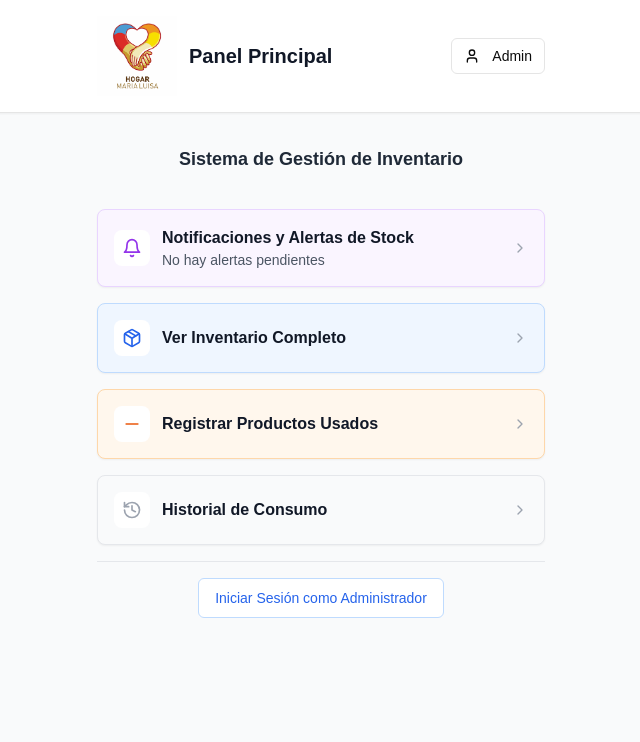
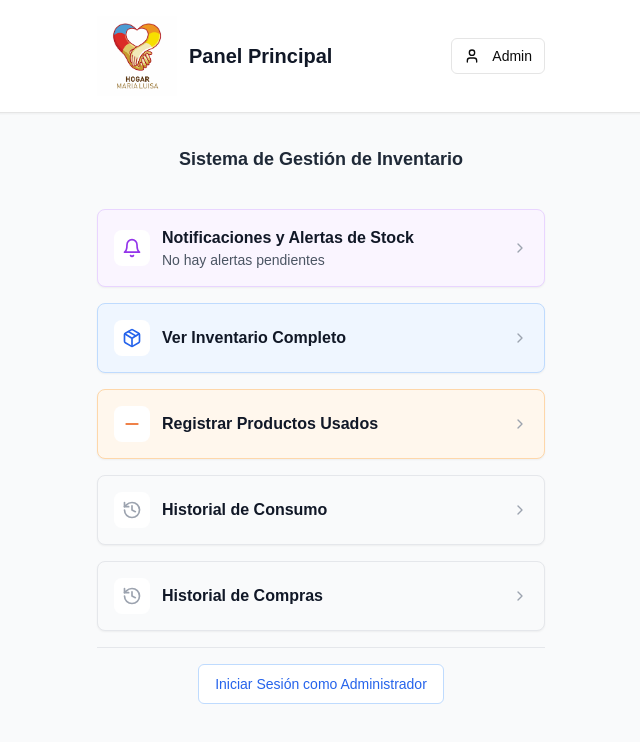
Before and after one commit to danimaradei/maria-luisa, a Next.js app: page / in a window 1280 px wide. Shown: the top 742 px of the page, without its empty margins (319-959 px from the left). Built offline with nearby package versions, Linux system fonts and the light colour scheme; no server answers; the database is empty.

Commit message:
added route

```diff
--- a/app/page.tsx
+++ b/app/page.tsx
@@ -69,6 +69,15 @@ export default function HomePage() {
       color: totalAlerts > 0 ? "bg-red-50 border-red-200" : "bg-gray-50 border-gray-200",
       iconColor: totalAlerts > 0 ? "text-red-600" : "text-gray-400",
       badge: totalHistoryDays > 0 ? totalHistoryDays : undefined,
+
+    },
+    {
+      title: "Historial de Compras",
+      icon: History,
+      href: "/historicPurchases",
+      color: totalAlerts > 0 ? "bg-red-50 border-red-200" : "bg-gray-50 border-gray-200",
+      iconColor: totalAlerts > 0 ? "text-red-600" : "text-gray-400",
+      badge: undefined,
 
     },
   ]
```
